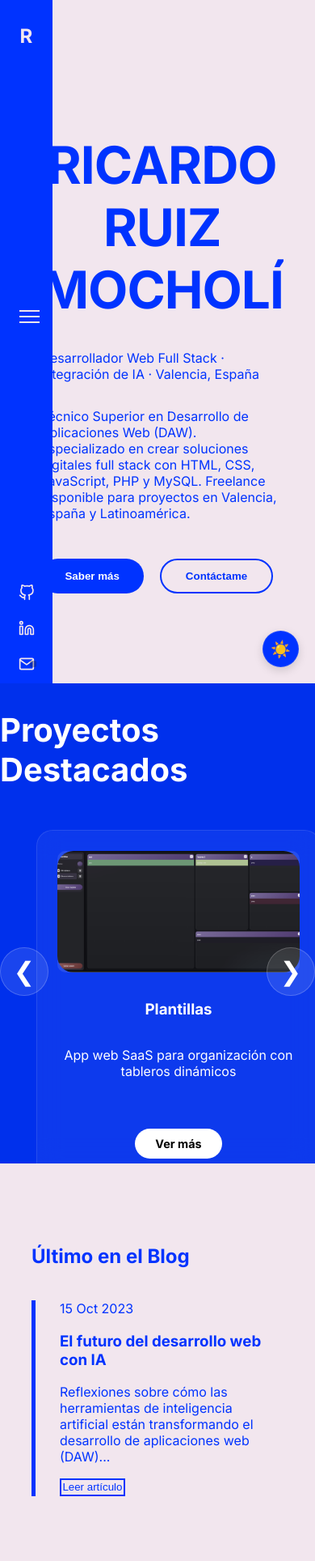
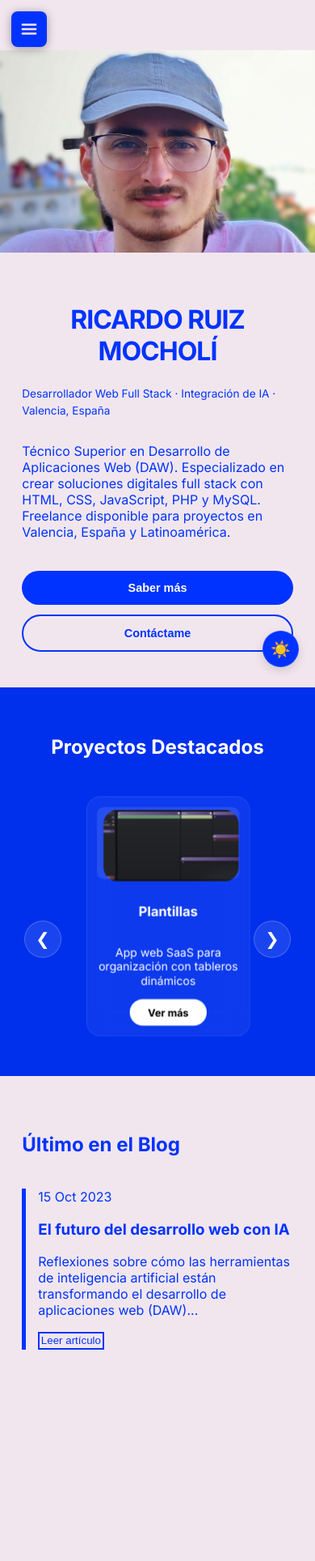
Before and after one commit to ricardoruizmocholi/Web-personal-, a PHP site: page / in a window 390 px wide. Shown: the whole page at 81% size. After the commit the page ends 1667 px from the top, so only its background shows below. Run offline with PHP 8.4, Linux system fonts and the light colour scheme.

Commit message:
adaptacion al movil

```diff
--- a/css/blog.css
+++ b/css/blog.css
@@ -252,5 +252,7 @@
 
     .card-glass {
         padding: 25px;
+        width: 85% !important;
+        margin-left: 3.5% !important;
     }
 }
--- /dev/null
+++ b/css/mobile.css
@@ -0,0 +1,375 @@
+/* =============================================
+   CLASES NUEVAS — exclusivas de mobile
+   ============================================= */
+
+#mobile-hamburger {
+    display: none;
+    position: fixed;
+    top: 14px;
+    left: 14px;
+    z-index: 1001;
+    width: 44px;
+    height: 44px;
+    background: var(--sidebar-bg);
+    border: none;
+    border-radius: 8px;
+    cursor: pointer;
+    align-items: center;
+    justify-content: center;
+    padding: 0;
+    box-shadow: 0 2px 12px rgba(0, 0, 0, 0.35);
+    flex-shrink: 0;
+}
+
+#mobile-overlay {
+    display: none;
+    position: fixed;
+    inset: 0;
+    background: rgba(0, 0, 0, 0.45);
+    z-index: 998;
+    cursor: pointer;
+}
+
+#mobile-overlay.visible {
+    display: block;
+}
+
+/* =============================================
+   @media (max-width: 768px)
+   ============================================= */
+
+@media (max-width: 768px) {
+
+    /* ── Botón hamburguesa flotante ── */
+    #mobile-hamburger {
+        display: flex;
+    }
+
+    .menu-btn {
+        display: none !important;
+    }
+
+    /* ── SIDEBAR ── */
+    .sidebar {
+        width: 80vw !important;
+        transform: translateX(-100%) !important;
+        transition: transform 0.4s cubic-bezier(0.77, 0, 0.175, 1) !important;
+        overflow-y: auto;
+        overflow-x: hidden;
+    }
+
+    .sidebar.active {
+        width: 80vw !important;
+        transform: translateX(0) !important;
+        box-shadow: 6px 0 40px rgba(0, 0, 0, 0.5);
+    }
+
+    .sidebar-trigger {
+        min-width: 52px !important;
+        max-width: 52px !important;
+        padding: 20px 0 !important;
+    }
+
+    .logo-small {
+        margin-bottom: 18px !important;
+    }
+
+    .social-list {
+        padding: 8px 10px !important;
+        gap: 14px !important;
+        position: relative;
+        top: -40%;
+    }
+
+    .social-list svg {
+        width: 18px !important;
+        height: 18px !important;
+    }
+
+    .sidebar-content {
+        opacity: 1 !important;
+        padding: 30px 18px !important;
+    }
+
+    .nav-links {
+        margin: 50px 0 0 0 !important;
+    }
+
+    .nav-links li {
+        margin-bottom: 28px !important;
+    }
+
+    .nav-links a {
+        font-size: 1.2rem !important;
+    }
+
+    .nav-links button {
+        width: 90% !important;
+        margin-left: 0 !important;
+        font-size: 0.9rem !important;
+        padding: 10px !important;
+    }
+
+    /* ── MAIN CONTENT ── */
+
+    .inicio1 .imagen img {
+        object-position: center !important;
+    }
+
+    #main-content {
+        width: 100% !important;
+        padding-top: 62px !important;
+        box-sizing: border-box;
+    }
+
+    /* ── SECCIÓN INICIO — Hero ── */
+    .inicio1 {
+        flex-direction: column !important;
+        height: auto !important;
+        min-height: calc(100vh - 62px) !important;
+    }
+
+    .inicio1 .imagen {
+        width: 100% !important;
+        height: 250px !important;
+    }
+
+    .inicio1 .sobremi {
+        padding: 36px 7% 44px !important;
+    }
+
+    .tech-title {
+        font-size: 2rem !important;
+        margin-bottom: 10px !important;
+    }
+
+    .hero-tagline {
+        font-size: 0.85rem !important;
+        line-height: 1.5 !important;
+    }
+
+    .botones-grupo {
+        flex-direction: column !important;
+        gap: 12px !important;
+        margin-top: 22px !important;
+    }
+
+    .btn-primario,
+    .btn-secundario {
+        width: 100% !important;
+        padding: 13px 24px !important;
+        font-size: 0.9rem !important;
+        text-align: center !important;
+        box-sizing: border-box;
+    }
+
+    /* ── SECCIÓN INICIO — Carrusel 3D ── */
+    .inicio2 {
+        min-height: auto !important;
+        padding: 40px 0 70px !important;
+    }
+
+    .section-subtitle {
+        font-size: 1.5rem !important;
+        text-align: center;
+        padding: 0 20px !important;
+        margin-bottom: 30px !important;
+    }
+
+    .container-3d {
+        width: 200px !important;
+        height: 280px !important;
+        perspective: 900px !important;
+    }
+
+    .proyecto-card-3d {
+        width: 200px !important;
+        height: 260px !important;
+        padding: 14px !important;
+    }
+
+    .proyecto-card-3d:nth-child(1) { transform: rotateY(0deg)   translateZ(280px) !important; height: 109% !important;}
+    .proyecto-card-3d:nth-child(2) { transform: rotateY(90deg)  translateZ(280px) !important; height: 109% !important;}
+    .proyecto-card-3d:nth-child(3) { transform: rotateY(180deg) translateZ(280px) !important; height: 109% !important;}
+    .proyecto-card-3d:nth-child(4) { transform: rotateY(270deg) translateZ(280px) !important; height: 109% !important;}
+
+    .proyecto-img-placeholder {
+        height: 105px !important;
+    }
+
+    .navigation-3d {
+        max-width: 330px !important;
+        top: 60% !important;
+    }
+
+    .btn-nav {
+        width: 46px !important;
+        height: 46px !important;
+        font-size: 1.3rem !important;
+    }
+
+    /* ── SECCIÓN INICIO — Blog resumen ── */
+    .inicio3 {
+        padding: 50px 7% !important;
+    }
+
+    /* ── PORTAFOLIO ── */
+    .portfolio-container {
+        position: static !important;
+        width: 100% !important;
+        left: auto !important;
+        right: auto !important;
+        margin-left: 0 !important;
+        margin-right: 0 !important;
+        margin-top: 8px !important;
+        margin-bottom: 8px !important;
+        padding: 14px !important;
+        box-sizing: border-box;
+        border-radius: 14px;
+    }
+
+    .portfolio-item {
+        flex-direction: column !important;
+        height: auto !important;
+        min-height: auto !important;
+        padding: 0 !important;
+        margin-bottom: 18px !important;
+        overflow: hidden;
+    }
+
+    .visual-side {
+        width: 100% !important;
+        height: 175px !important;
+    }
+
+    .info-side {
+        width: 100% !important;
+        padding: 18px 16px 22px !important;
+        box-sizing: border-box;
+    }
+
+    .project-title {
+        font-size: 1.55rem !important;
+    }
+
+    .project-desc {
+        font-size: 0.88rem !important;
+        margin: 10px 0 !important;
+        max-width: 100% !important;
+    }
+
+    .project-meta {
+        flex-direction: column !important;
+        gap: 3px !important;
+        margin-bottom: 16px !important;
+        font-size: 0.74rem !important;
+    }
+
+    .btn-proyecto {
+        max-width: none !important;
+        width: auto !important;
+        padding: 12px 20px !important;
+        font-size: 0.85rem !important;
+    }
+    .main-img {
+        width: 95% !important;
+        height: 99% !important;
+        position: relative !important;
+        left: 2% !important;
+        top:4% !important;
+    }
+
+    /* ── SOBRE MÍ ── */
+    .sobre-mi-card {
+        width: calc(100% - 30px) !important;
+        left: 0 !important;
+        top: 0 !important;
+        margin: 15px !important;
+        padding: 30px 20px !important;
+        min-height: auto !important;
+        border-radius: 20px !important;
+        box-sizing: border-box;
+    }
+
+    .grid-sobre-mi {
+        grid-template-columns: 1fr !important;
+        gap: 26px !important;
+    }
+    .foto-container img {
+        height: auto;
+    }
+
+    .titulo-seccion {
+        font-size: 1.4rem !important;
+        margin-bottom: 22px !important;
+    }
+
+    .tagline {
+        font-size: 1.1rem !important;
+        margin-bottom: 14px !important;
+    }
+
+    .descripcion {
+        font-size: 0.95rem !important;
+        line-height: 1.7 !important;
+        margin-bottom: 22px !important;
+    }
+
+    .btn-iphone {
+        width: 100% !important;
+        padding: 14px 20px !important;
+        box-sizing: border-box;
+        justify-content: center !important;
+    }
+
+    .skill-item {
+        font-size: 1rem !important;
+        padding: 14px !important;
+    }
+
+    .foto-container {
+        max-width: 210px !important;
+        margin: 0 auto !important;
+    }
+
+    /* ── MODAL DE CONTACTO ── */
+    .modal-content.contact-tech {
+        width: 98% !important;
+        max-width: none !important;
+        padding: 28px 16px !important;
+        margin: 0 !important;
+        border-radius: 10px !important;
+        box-sizing: border-box;
+    }
+
+    .contact-tech h2 {
+        font-size: 1.65rem !important;
+        margin-bottom: 16px !important;
+    }
+
+    .form-row {
+        grid-template-columns: 1fr !important;
+        gap: 12px !important;
+    }
+
+    .form-group-telefono {
+        margin-top: 0 !important;
+    }
+
+    /* Prevenir zoom en iOS al enfocar inputs */
+    .tech-form input,
+    .tech-form select,
+    .tech-form textarea {
+        font-size: 16px !important;
+    }
+
+    .btn-enviar {
+        width: 100% !important;
+        padding: 14px !important;
+    }
+
+    /* ── BLOG ── */
+    .blog-destacado {
+        padding-left: 15px !important;
+    }
+}
--- a/css/portfolio.css
+++ b/css/portfolio.css
@@ -43,7 +43,7 @@
 }
 
 .year {  font-size: 0.9rem; margin-bottom: 10px; }
-.project-title { font-size: 3.5rem; font-weight: 800; text-transform: uppercase; margin: 0; }
+.project-title { font-size: 2.5rem; font-weight: 800; text-transform: uppercase; margin: 0; }
 .project-desc { color: #d3d3d3; max-width: 400px; margin: 20px 0; line-height: 1.6; }
 
 .project-meta { display: flex; gap: 30px; font-size: 0.8rem; color: #c5c5c5; margin-bottom: 30px; }
--- a/css/sobre-mi.css
+++ b/css/sobre-mi.css
@@ -20,7 +20,7 @@
 
 /* --- TÍTULO PRINCIPAL (Aseguramos visibilidad) --- */
 .titulo-seccion {
-    font-size: 4rem;
+    font-size: 2rem;
     font-weight: 800;
     margin-bottom: 50px;
     color: var(--blaco-gradiente);
@@ -102,7 +102,7 @@
 }
 
 .foto-container img {
-    width: 125%;
+    width: 100%;
     border-radius: 30px;
     position: relative;
     background-color: var(--blaco-gradiente);
--- a/index.html
+++ b/index.html
@@ -88,6 +88,7 @@
     <link rel="stylesheet" href="css/portfolio.css">
     <link rel="stylesheet" href="css/sobre-mi.css">
     <link href="https://fonts.googleapis.com/css2?family=Inter:wght@300;400;700&display=swap" rel="stylesheet">
+    <link rel="stylesheet" href="css/mobile.css">
 </head>
 <body>
 
--- a/js/main.js
+++ b/js/main.js
@@ -26,8 +26,16 @@ const btnContact = document.getElementById('open-contact');
 const btnCloseModal = document.querySelector('.close-modal');
 const form = document.getElementById('contact-form');
 
-// Carga inicial
-document.addEventListener('DOMContentLoaded', () => cargarSeccion('inicio'));
+// Carga inicial — detecta la sección desde la URL para que F5 funcione
+document.addEventListener('DOMContentLoaded', () => {
+    const slugToSeccion = {
+        'sobre-mi':   'test',
+        'portafolio': 'portafolio',
+        'blog':       'blog',
+    };
+    const lastSlug = window.location.pathname.split('/').filter(Boolean).pop() || '';
+    cargarSeccion(slugToSeccion[lastSlug] || 'inicio');
+});
 
 // Toggle del Menú Lateral
 menuToggle.addEventListener('click', () => {
@@ -86,6 +94,11 @@ async function cargarSeccion(nombre) {
     if (mainContent.classList.contains('blur-effect')) {
         mainContent.classList.remove('blur-effect');
     }
+
+    const mobileOverlay = document.getElementById('mobile-overlay');
+    if (mobileOverlay) mobileOverlay.classList.remove('visible');
+    const mobileHamburger = document.getElementById('mobile-hamburger');
+    if (mobileHamburger) mobileHamburger.setAttribute('aria-expanded', 'false');
 }
 
 // Soporte para botón Atrás del navegador
@@ -213,15 +226,16 @@ document.addEventListener('click', (e) => {
     const btnNext = e.target.closest('#nextBtn3d');
     const btnPrev = e.target.closest('#prevBtn3d');
 
+    const tz = window.innerWidth <= 768 ? -280 : -400;
+
     if (btnNext) {
         currentTheta -= angle;
-        // Mantenemos el translateZ(-400px) para que rote en círculo alejado
-        carousel.style.transform = `translateZ(-400px) rotateY(${currentTheta}deg)`;
+        carousel.style.transform = `translateZ(${tz}px) rotateY(${currentTheta}deg)`;
     }
 
     if (btnPrev) {
         currentTheta += angle;
-        carousel.style.transform = `translateZ(-400px) rotateY(${currentTheta}deg)`;
+        carousel.style.transform = `translateZ(${tz}px) rotateY(${currentTheta}deg)`;
     }
 });
 
@@ -456,3 +470,50 @@ function iniciarPong() {
 
     draw();
 }
+
+// --- MENÚ MÓVIL: panel deslizante con overlay ---
+document.addEventListener('DOMContentLoaded', () => {
+    const svgHamburger = `<svg xmlns="http://www.w3.org/2000/svg" width="22" height="22" viewBox="0 0 24 24" fill="none" stroke="#F2E6EE" stroke-width="2.5" stroke-linecap="round" stroke-linejoin="round"><line x1="3" y1="6" x2="21" y2="6"/><line x1="3" y1="12" x2="21" y2="12"/><line x1="3" y1="18" x2="21" y2="18"/></svg>`;
+    const svgClose    = `<svg xmlns="http://www.w3.org/2000/svg" width="22" height="22" viewBox="0 0 24 24" fill="none" stroke="#F2E6EE" stroke-width="2.5" stroke-linecap="round" stroke-linejoin="round"><line x1="18" y1="6" x2="6" y2="18"/><line x1="6" y1="6" x2="18" y2="18"/></svg>`;
+
+    const mobileBtn = document.createElement('button');
+    mobileBtn.id = 'mobile-hamburger';
+    mobileBtn.setAttribute('aria-label', 'Abrir menú');
+    mobileBtn.setAttribute('aria-expanded', 'false');
+    mobileBtn.innerHTML = svgHamburger;
+    document.body.appendChild(mobileBtn);
+
+    const overlay = document.createElement('div');
+    overlay.id = 'mobile-overlay';
+    document.body.appendChild(overlay);
+
+    const cerrarMenuMobile = () => {
+        sidebar.classList.remove('active');
+        mainContent.classList.remove('blur-effect');
+        overlay.classList.remove('visible');
+        mobileBtn.innerHTML = svgHamburger;
+        mobileBtn.setAttribute('aria-expanded', 'false');
+    };
+
+    mobileBtn.addEventListener('click', () => {
+        if (sidebar.classList.contains('active')) {
+            cerrarMenuMobile();
+        } else {
+            sidebar.classList.add('active');
+            mainContent.classList.add('blur-effect');
+            overlay.classList.add('visible');
+            mobileBtn.innerHTML = svgClose;
+            mobileBtn.setAttribute('aria-expanded', 'true');
+        }
+    });
+
+    overlay.addEventListener('click', cerrarMenuMobile);
+
+    // Sincronizar overlay con el botón X interno del sidebar (close-x)
+    menuToggle.addEventListener('click', () => {
+        const abierto = sidebar.classList.contains('active');
+        overlay.classList.toggle('visible', abierto);
+        mobileBtn.innerHTML = abierto ? svgClose : svgHamburger;
+        mobileBtn.setAttribute('aria-expanded', abierto ? 'true' : 'false');
+    });
+});
```
Also changed, not shown: secciones/portafolio/index.html (+48 -0 lines), secciones/test/index.html (+6 -6 lines), .htaccess (added), img/fesolcheck_fichaje.png (added), img/fesolcheck_login.png (added), img/fesolcode.png (added), 1 other file.
